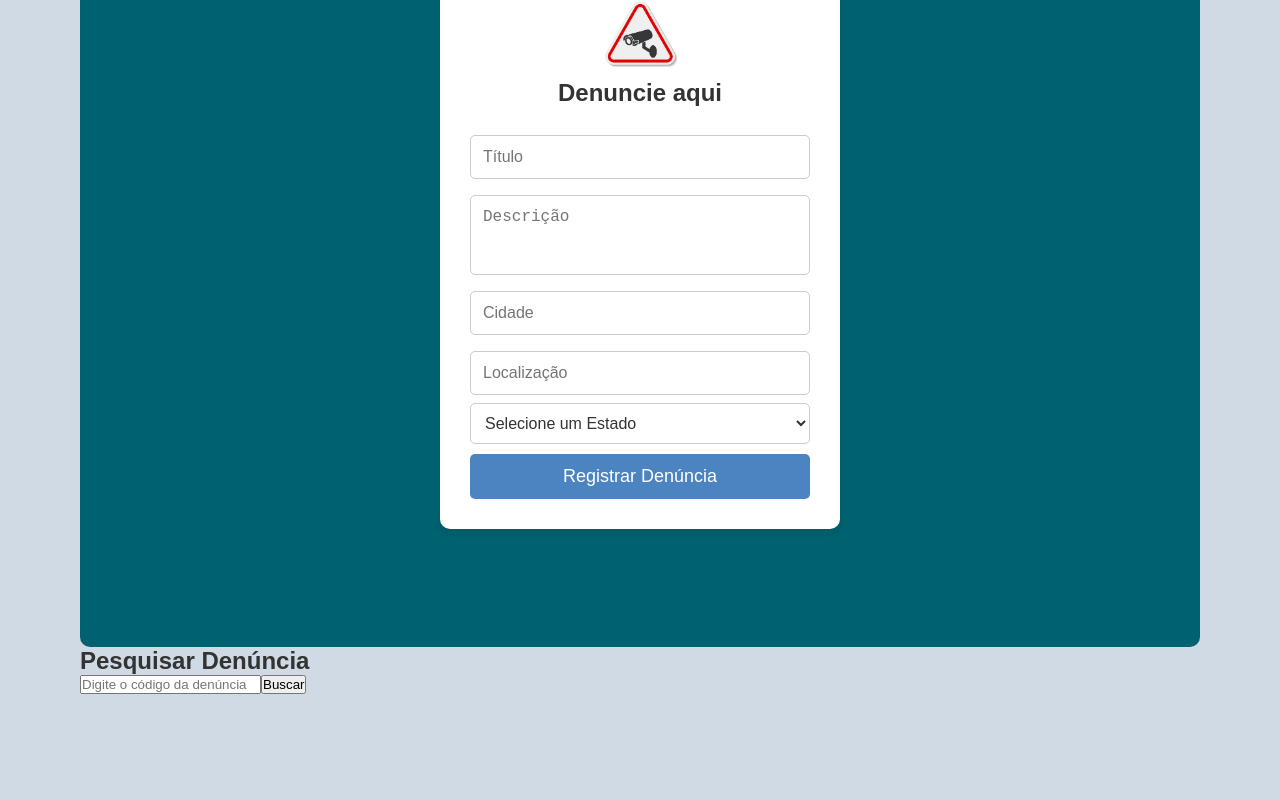
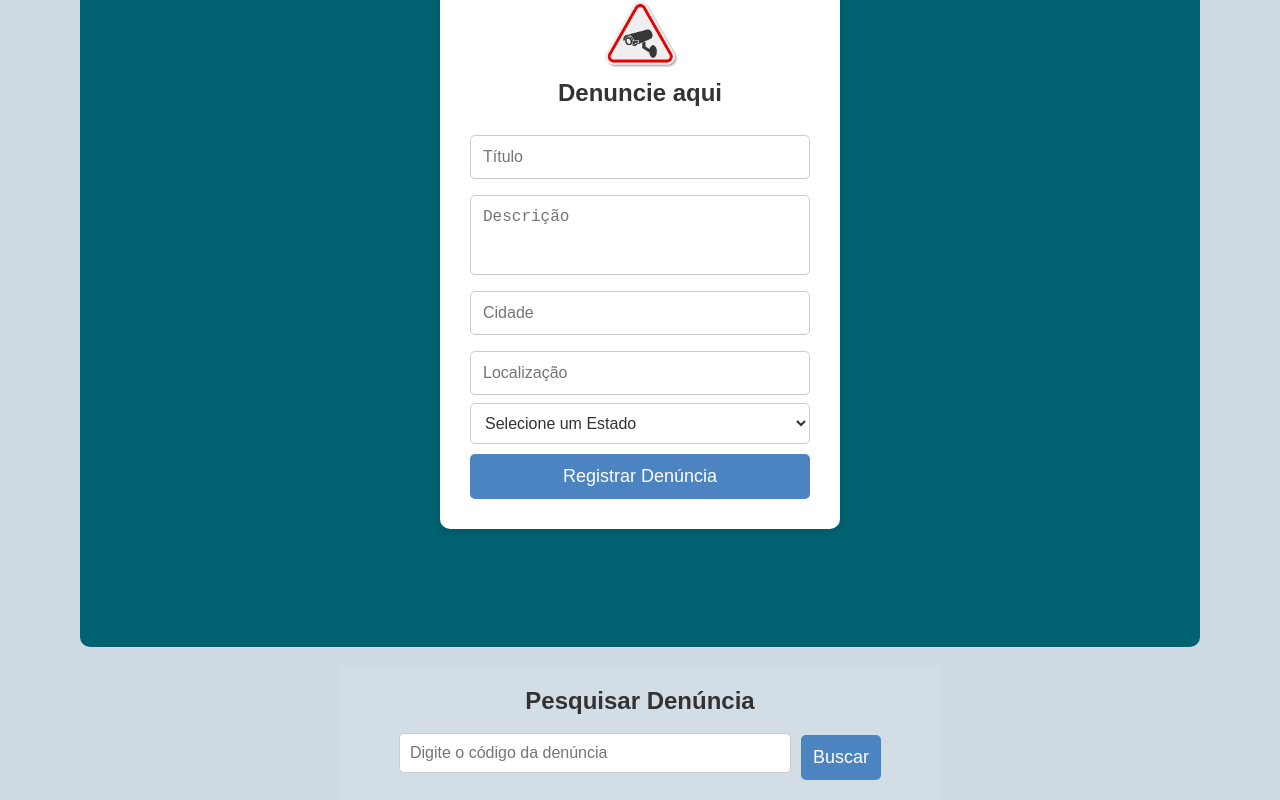
Before and after one commit to Gustavobiz/SIG-SEG, a Next.js app in the folder frontend/: page /denuncias in a window 1280 px wide. Shown: the part 264-1064 px from the top of the page. Before the commit the page ends 958 px from the top, so only its background shows below. Built offline with nearby package versions, Linux system fonts and the light colour scheme.

Commit message:
refactor: mudaça nos cards

```diff
--- a/frontend/src/app/denuncias/page.tsx
+++ b/frontend/src/app/denuncias/page.tsx
@@ -101,31 +101,27 @@ export default function Denuncias() {
           <DenunciaForm />
 
           {/* Pesquisa por Código */}
+          <div className="pesquisa-container">
             <h2>Pesquisar Denúncia</h2>
-          <div className="pesquisa-container">
+            <div className="pesquisa-box">
               <input
                 type="text"
                 placeholder="Digite o código da denúncia"
                 value={codigoPesquisa}
                 onChange={(e) => setCodigoPesquisa(e.target.value)}
               />
-            <button onClick={buscarDenunciaPorCodigo}>Buscar</button>
+              <button
+                className="btn-detalhes"
+                onClick={buscarDenunciaPorCodigo}
+              >
+                Buscar
+              </button>
+            </div>
           </div>
 
           {/* Resultado da busca */}
           {denunciaEncontrada ? (
-            <div className="denuncia-card">
-              <h3>{denunciaEncontrada.titulo}</h3>
-              <p>{denunciaEncontrada.descricao}</p>
-              <span>
-                📍 {denunciaEncontrada.cidade} - {denunciaEncontrada.estado}
-              </span>
-              <span
-                className={`status ${denunciaEncontrada.status.toLowerCase()}`}
-              >
-                {denunciaEncontrada.status}
-              </span>
-            </div>
+            <DenunciaCard key={denunciaEncontrada.id} {...denunciaEncontrada} />
           ) : (
             codigoPesquisa && <p>Denúncia não encontrada.</p>
           )}
--- a/frontend/src/components/DenunciaCard.tsx
+++ b/frontend/src/components/DenunciaCard.tsx
@@ -25,12 +25,9 @@ export default function DenunciaCard({
       <h3>{titulo}</h3>
       <p>{descricao}</p>
       <span>
-        {cidade} - {estado}
+        📍 {cidade} - {estado}
       </span>
       <span className={`status ${status.toLowerCase()}`}>{status}</span>
-      <Link href={`/denuncias/${id}`} className="btn-detalhes">
-        Ver Detalhes →
-      </Link>
     </div>
   );
 }
--- a/frontend/src/styles/denunciaCard.css
+++ b/frontend/src/styles/denunciaCard.css
@@ -1,39 +1,34 @@
+/* Estilo dos Cards */
 .denuncia-card {
+  margin-bottom: 70px;
   background: white;
   padding: 20px;
   border-radius: 10px;
   box-shadow: 0px 2px 5px rgba(0, 0, 0, 0.1);
-  transition: transform 0.2s ease-in-out;
-  display: flex;
-  flex-direction: column;
-  gap: 10px;
+  transition: transform 0.2s;
 }
 
 .denuncia-card:hover {
   transform: scale(1.02);
 }
 
-/* Título */
 .denuncia-card h3 {
-  font-size: 1.4rem;
-  font-weight: bold;
-  color: #003f5c;
+  font-size: 1.5rem;
+  margin-bottom: 10px;
 }
 
-/* Descrição */
 .denuncia-card p {
+  color: #555;
   font-size: 1rem;
-  color: #555;
-  margin-bottom: 8px;
+  margin-bottom: 10px;
 }
 
-/* Localização */
 .denuncia-card span {
+  display: block;
   font-size: 0.9rem;
   color: #666;
 }
 
-/* Status  */
 .status {
   font-weight: bold;
   padding: 5px 10px;
@@ -56,20 +51,3 @@
   background: green;
   color: white;
 }
-
-/* Botão de Ver Detalhes */
-.btn-detalhes {
-  display: inline-block;
-  margin-top: 10px;
-  text-decoration: none;
-  color: white;
-  background: #006270;
-  padding: 8px 15px;
-  border-radius: 5px;
-  font-weight: bold;
-  text-align: center;
-}
-
-.btn-detalhes:hover {
-  background: #004d56;
-}
--- a/frontend/src/styles/denunciaForm.css
+++ b/frontend/src/styles/denunciaForm.css
@@ -67,7 +67,7 @@
 }
 
 .submit-btn:hover {
-  background-color: #0073a1;
+  background-color: #004d56;
 }
 
 .submit-btn:disabled {
@@ -83,19 +83,19 @@
 }
 
 .custom-select {
-  display: block; /* Garante que ocupe a linha toda */
-  width: 100%; /* Pode ajustar conforme necessário */
-  padding: 10px; /* Adiciona espaçamento interno */
-  font-size: 16px; /* Tamanho do texto */
-  border: 1px solid #ccc; /* Borda cinza clara */
-  border-radius: 5px; /* Bordas arredondadas */
-  background-color: white; /* Fundo branco */
-  color: #333; /* Cor do texto */
-  cursor: pointer; /* Indica que é interativo */
+  display: block;
+  width: 100%;
+  padding: 10px;
+  font-size: 16px;
+  border: 1px solid #ccc;
+  border-radius: 5px;
+  background-color: white;
+  color: #333;
+  cursor: pointer;
 }
 /* Ao focar no select */
 .custom-select:focus {
-  border-color: #007bff; /* Cor azul ao focar */
-  box-shadow: 0 0 5px rgba(0, 123, 255, 0.5); /* Efeito de brilho ao redor */
-  outline: none; /* Remove a borda padrão do navegador */
+  border-color: #007bff;
+  box-shadow: 0 0 5px rgba(0, 123, 255, 0.5);
+  outline: none;
 }
--- a/frontend/src/styles/denuncias.css
+++ b/frontend/src/styles/denuncias.css
@@ -48,70 +48,48 @@
   gap: 20px;
 }
 
-/* Estilo dos Cards */
-.denuncia-card {
-  background: white;
-  padding: 20px;
-  border-radius: 10px;
-  box-shadow: 0px 2px 5px rgba(0, 0, 0, 0.1);
-  transition: transform 0.2s;
-}
-
-.denuncia-card:hover {
-  transform: scale(1.02);
-}
-
-.denuncia-card h3 {
-  font-size: 1.5rem;
-  margin-bottom: 10px;
-}
-
-.denuncia-card p {
-  color: #555;
-  font-size: 1rem;
-  margin-bottom: 10px;
-}
-
-.denuncia-card span {
-  display: block;
-  font-size: 0.9rem;
-  color: #666;
-}
-
-.status {
-  font-weight: bold;
-  padding: 5px 10px;
+.btn-detalhes {
+  background-color: #4c84c2; /* Azul SIG-SEG */
+  color: white;
+  font-size: 18px;
+  padding: 12px;
+  border: none;
   border-radius: 5px;
-  display: inline-block;
+  cursor: pointer;
   margin-top: 10px;
-}
-
-.status.pendente {
-  background: orange;
-  color: white;
-}
-
-.status.analise {
-  background: blue;
-  color: white;
-}
-
-.status.concluida {
-  background: green;
-  color: white;
-}
-
-.btn-detalhes {
-  display: inline-block;
-  margin-top: 10px;
-  text-decoration: none;
-  color: white;
-  background: #006270;
-  padding: 8px 15px;
-  border-radius: 5px;
-  font-weight: bold;
+  transition: background 0.3s ease;
 }
 
 .btn-detalhes:hover {
   background: #004d56;
 }
+/**/
+.pesquisa-container {
+  align-items: center;
+  text-align: center;
+  background-color: #d3dde6;
+  padding: 20px;
+  margin: 20px auto;
+  max-width: 600px;
+}
+
+.pesquisa-container h2 {
+  font-size: 1.5rem;
+  font-weight: bold;
+  margin-bottom: 10px;
+}
+
+.pesquisa-box {
+  display: flex;
+  justify-content: center;
+  align-items: center;
+  gap: 10px;
+}
+
+.pesquisa-box input {
+  width: 70%;
+  padding: 10px;
+  font-size: 1rem;
+  border: 1px solid #ccc;
+  border-radius: 5px;
+}
```
Lines whose indentation alone changed are shown as unchanged.
